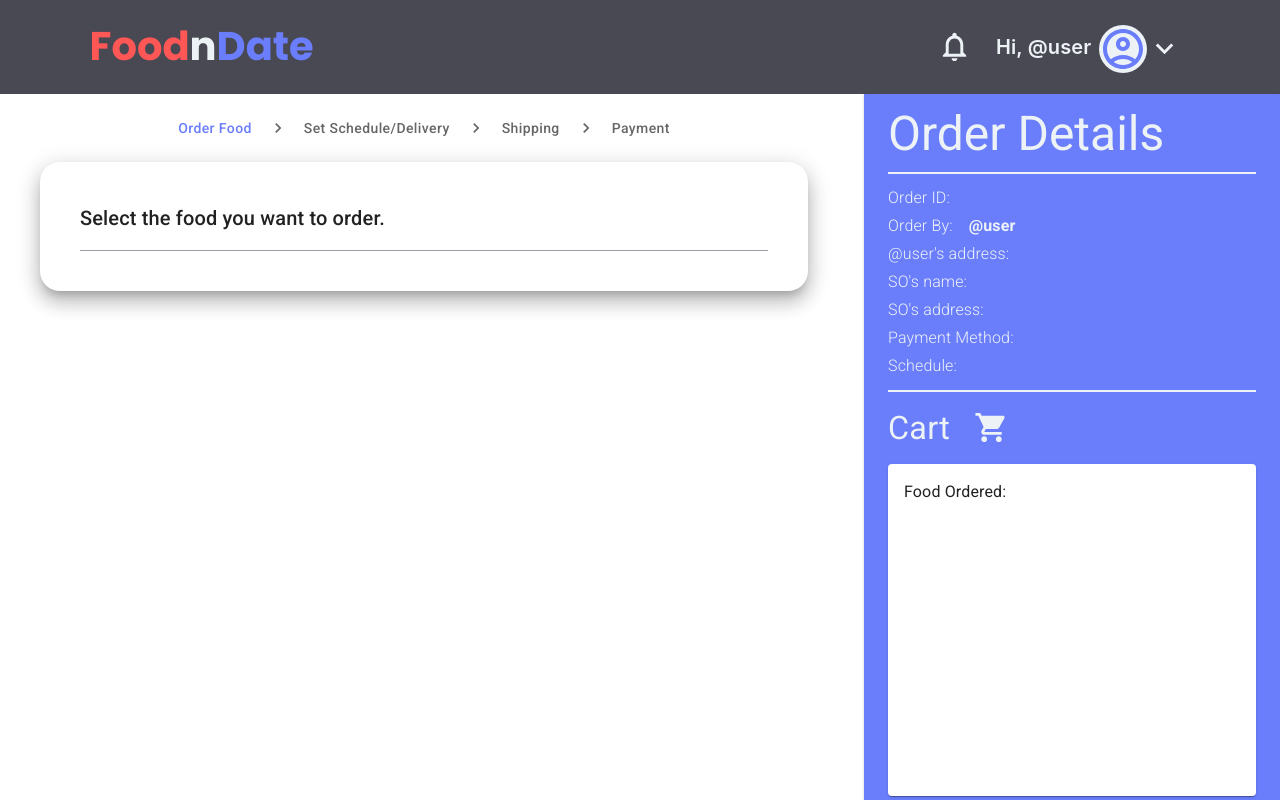
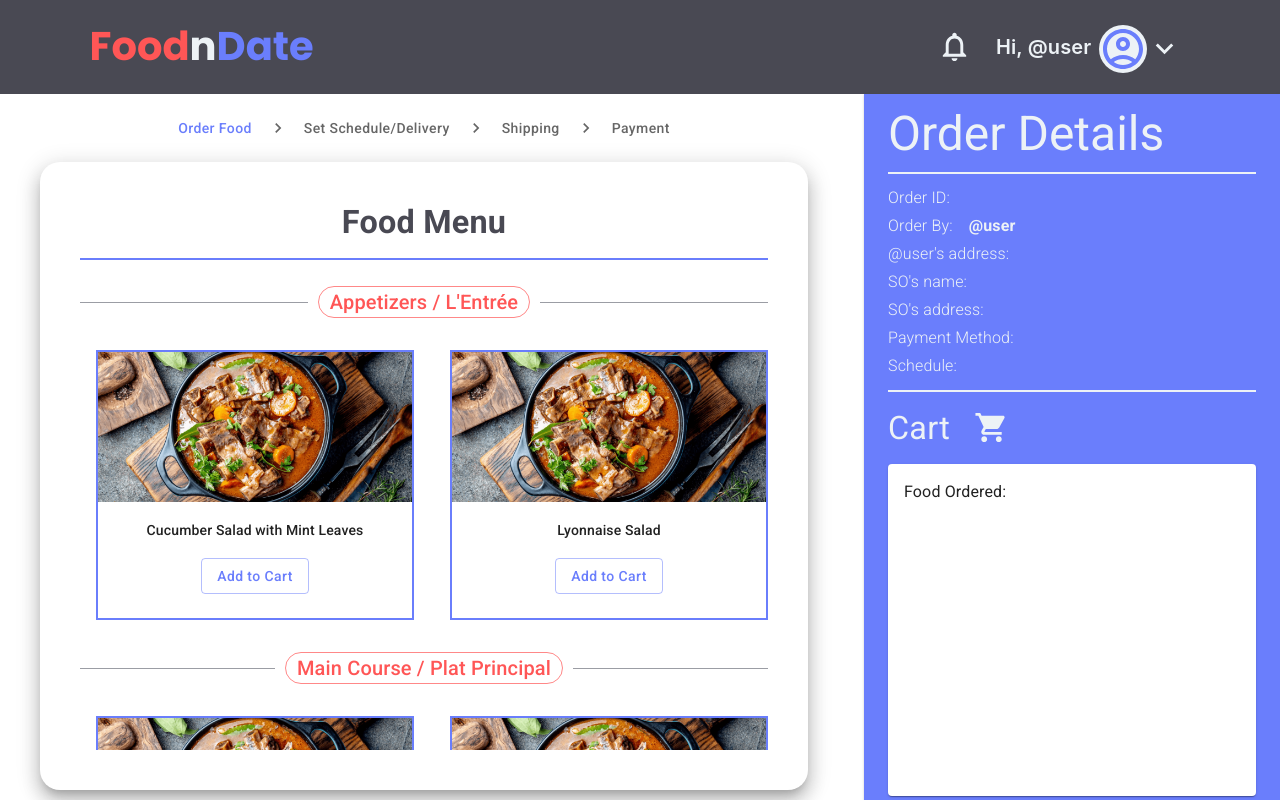
Before and after one commit to ryanregis/FoodnDate, a React (Vite) app in the folder client/: page /order/menu in a window 1280 px wide. Shown: the top 800 px of the page. Built offline with nearby package versions, Linux system fonts and the light colour scheme.

Commit message:
Order Food Breadcrumb Child Layout Complete, TODO: Set Sched, Shipping, Payment

```diff
--- /dev/null
+++ b/client/src/assets/images/images.js
@@ -0,0 +1,3 @@
+import beefStew from "./Beef-Bourguignon.png";
+
+export { beefStew };
--- a/client/src/components/OrderDetails.jsx
+++ b/client/src/components/OrderDetails.jsx
@@ -31,7 +31,7 @@ export default function OrderDetails(props) {
         <Paper square
             sx={{
                 color: "white.main", bgcolor: "secondary.main",
-                minHeight: "90vh", px: 3, py: 1.5
+                minHeight: "90vh", height: "100%", px: 3, py: 1.5
             }}>
             <Box display="flex" alignItems="center" gap={3}>
                 <Typography variant="h3">Order Details</Typography>
--- a/client/src/constants/foodMenu.js
+++ b/client/src/constants/foodMenu.js
@@ -2,7 +2,7 @@ const foodMenu = [
     {
         course: `Appetizers / L'Entrée`,
         titles: [
-            "Concombre a la Menthe (Cucumber Salad with Mint Leaves)",
+            "Cucumber Salad with Mint Leaves",
             "Lyonnaise Salad", "Onion Galette",
             "Cheese Souffle", "Coquilles Saint-Jacques (Great Scallops)",
             "Olive Tapenade"
--- a/client/src/constants/index.js
+++ b/client/src/constants/index.js
@@ -1,2 +1 @@
 export { default as foodMenu } from "./foodMenu";
-export { default as orderDetails } from "./orderDetails";
--- a/client/src/routes/OrderFood.jsx
+++ b/client/src/routes/OrderFood.jsx
@@ -1,17 +1,43 @@
 import React from 'react'
 import { Link } from 'react-router-dom';
 
-import { Paper, Box, Typography, Grid, Divider, Button } from "@mui/material";
+import {
+    Paper, Box, Typography, Chip, Grid, Divider, Button,
+    ImageList, ImageListItem, ImageListItemBar, CardMedia
+} from "@mui/material";
 import { makeStyles } from '@mui/styles';
 
 import theme from '../Theme';
 import { OrderDetails, OrderBreadcrumbs } from "../components";
+import { foodMenu } from '../constants';
+import { beefStew } from '../assets/images/images';
 
 const useStyles = makeStyles(() => ({
     orderFood: {
         minHeight: "60vh",
         color: theme.palette.black.main,
     },
+    mainDivider: {
+        backgroundColor: theme.palette.secondary.main,
+        border: "none", height: 2, margin: "10px 0",
+    },
+    imgTextRoot: {
+        display: "flex",
+        flexDirection: "column",
+        justifyContent: "space-around",
+        alignItems: "center",
+        gap: 10
+    },
+    imgTitle: {
+        textOverflow: "unset",
+        whiteSpace: "break-spaces"
+    },
+    imgSubtitle: {
+        width: "100%",
+        display: "flex",
+        justifyContent: "center",
+        alignItems: "center"
+    }
 }));
 
 function OrderFood() {
@@ -23,13 +49,59 @@ function OrderFood() {
                 <Grid item xs={12} md={8} className={classes.orderFood}>
                     <OrderBreadcrumbs current="orderFood" />
                     <Paper elevation={12} sx={{ mx: 5, borderRadius: 5, p: 5 }}>
-                        <Typography sx={{ mb: 2 }} variant="h6">
-                            Select the food you want to order.
+                        <Typography sx={{ mb: 2, color: "black.main" }} variant="h4" align="center" fontWeight={700}>
+                            Food Menu
                         </Typography>
-                        <Divider />
-                        {
+                        <Divider classes={{ root: classes.mainDivider }} />
+                        <Box sx={{ maxHeight: "clamp(300px,60vh,800px)", overflowY: "auto", overflowX: "hidden" }}>
+                            {
+                                foodMenu.map((food) => {
+                                    return (
+                                        <Box>
+                                            <Divider  >
+                                                <Chip sx={{ my: 2 }} color="primary" variant="outlined" label={
+                                                    <Typography variant="h6">
+                                                        {food.course}
+                                                    </Typography>
+                                                } />
+                                            </Divider>
+                                            <ImageList
+                                                sx={{
+                                                    gridAutoFlow: "column",
+                                                    gridTemplateColumns: "repeat(auto-fit,minmax(350px,1fr)) !important",
+                                                    gridAutoColumns: "minmax(350px, 1fr)",
 
-                        }
+                                                }}>
+                                                {
+                                                    food.titles.map((title) => {
+                                                        return (
+                                                            <ImageListItem sx={{ border: "2px solid", borderColor: "secondary.main", mx: 2 }}>
+                                                                <CardMedia
+                                                                    component="img"
+                                                                    height="150"
+                                                                    src={beefStew}
+                                                                />
+                                                                <ImageListItemBar
+                                                                    classes={{ titleWrap: classes.imgTextRoot, title: classes.imgTitle, subtitle: classes.imgSubtitle }}
+                                                                    sx={{ height: 100, p: 1 }} title={
+                                                                        <Typography variant="body2" fontWeight={500} align="center">
+                                                                            {title}
+                                                                        </Typography>
+                                                                    } subtitle={
+                                                                        <Button color="secondary" variant="outlined">
+                                                                            Add to Cart
+                                                                        </Button>
+                                                                    } position="below" />
+                                                            </ImageListItem>
+                                                        )
+                                                    })
+                                                }
+                                            </ImageList>
+                                        </Box>
+                                    )
+                                })
+                            }
+                        </Box>
                     </Paper>
                 </Grid>
 
```
Also changed, not shown: client/src/assets/images/Beef-Bourguignon.png (added).
